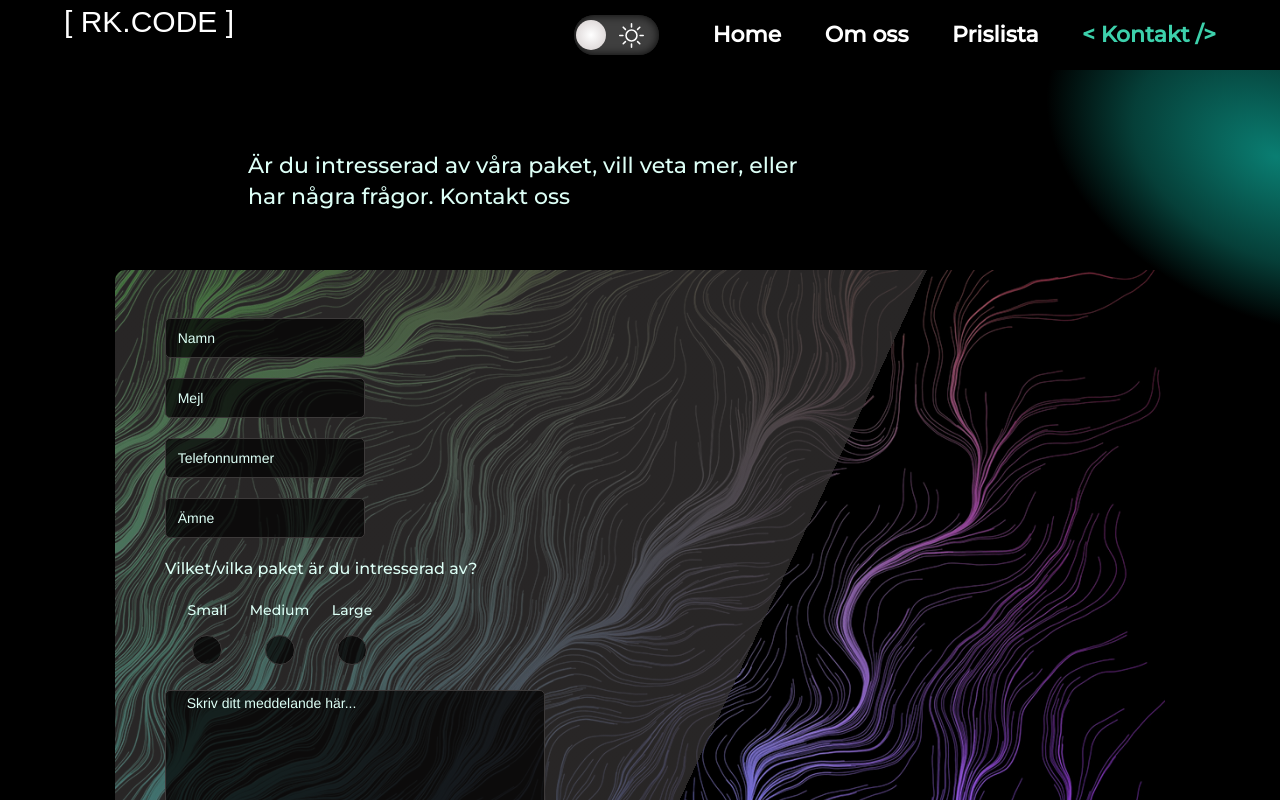
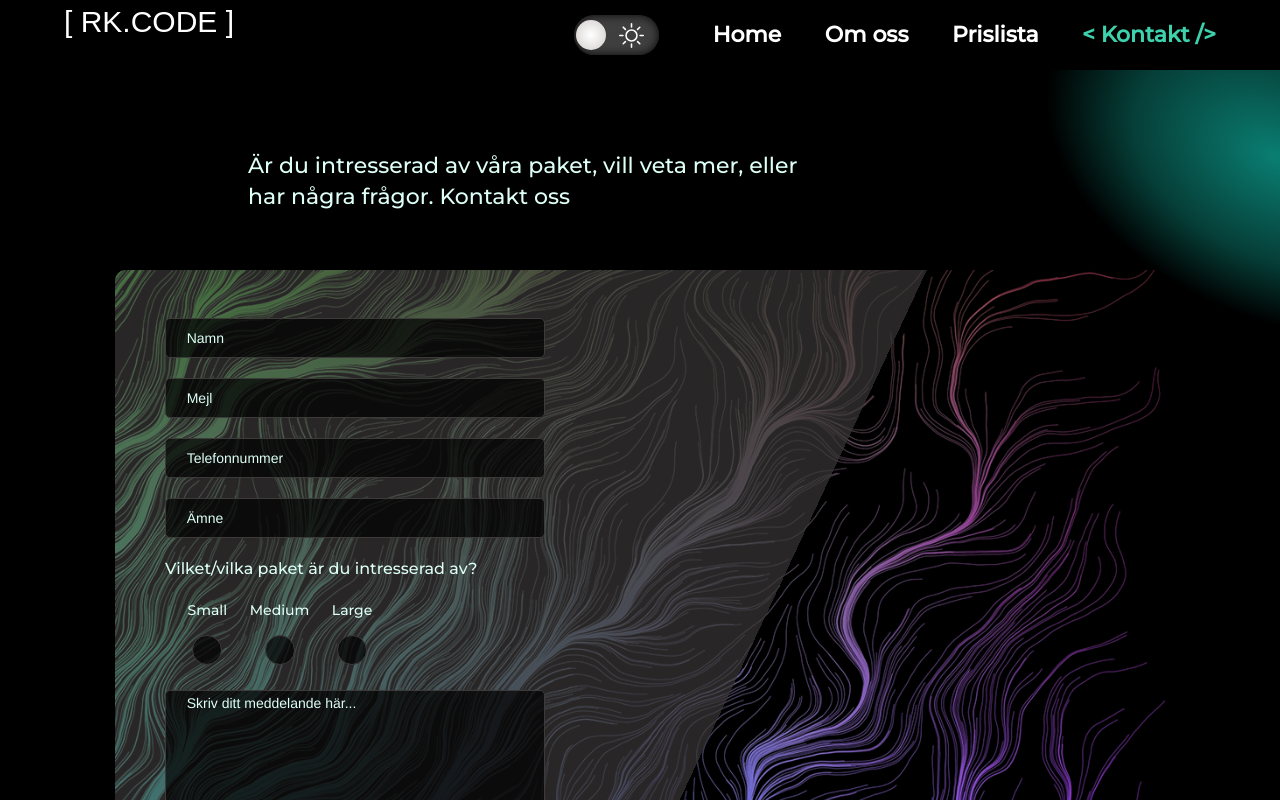
Before and after one commit to dkingbrandt/rk.code, a React (Create React App) app in the folder client/: page /kontakt in a window 1280 px wide. Shown: the top 800 px of the page. Built offline with nearby package versions, Linux system fonts and the light colour scheme; a web font is replaced by a local one.

Commit message:
contact form input

```diff
--- a/client/src/scss/pages/contact.scss
+++ b/client/src/scss/pages/contact.scss
@@ -92,7 +92,7 @@
             height: 40px;
 
             @include atLarge {
-                width: 200px;
+                width: 380px;
                 height: 40px;
             }
             &::placeholder { /* Chrome, Firefox, Opera, Safari 10.1+ */
```
